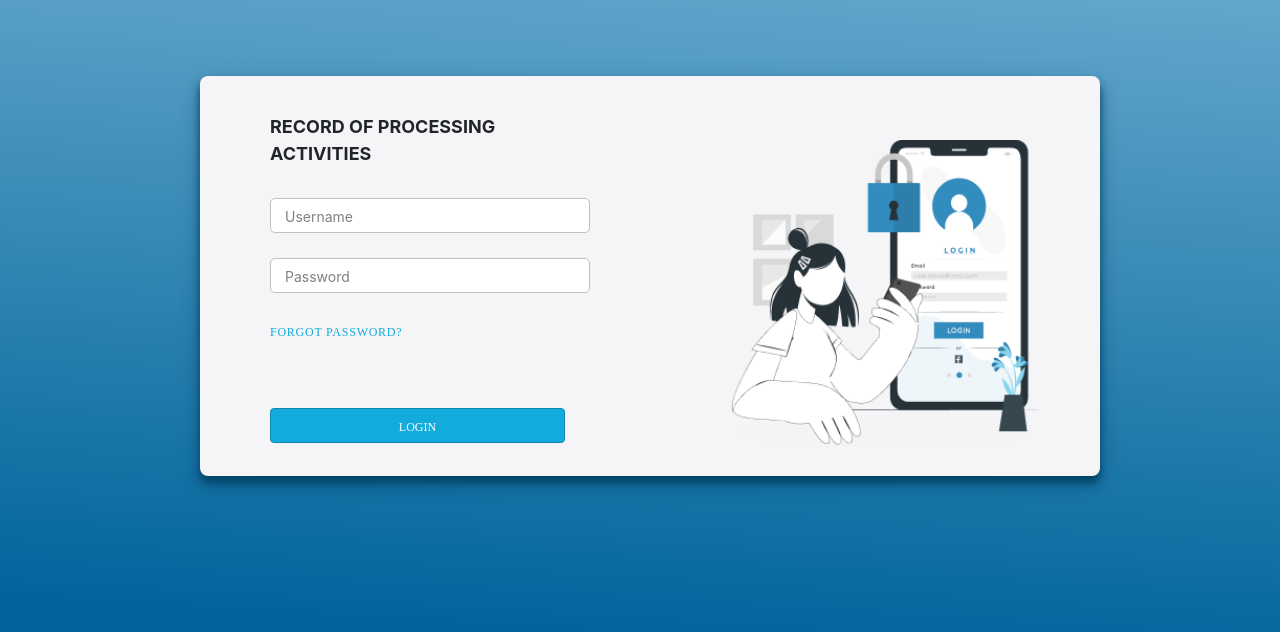
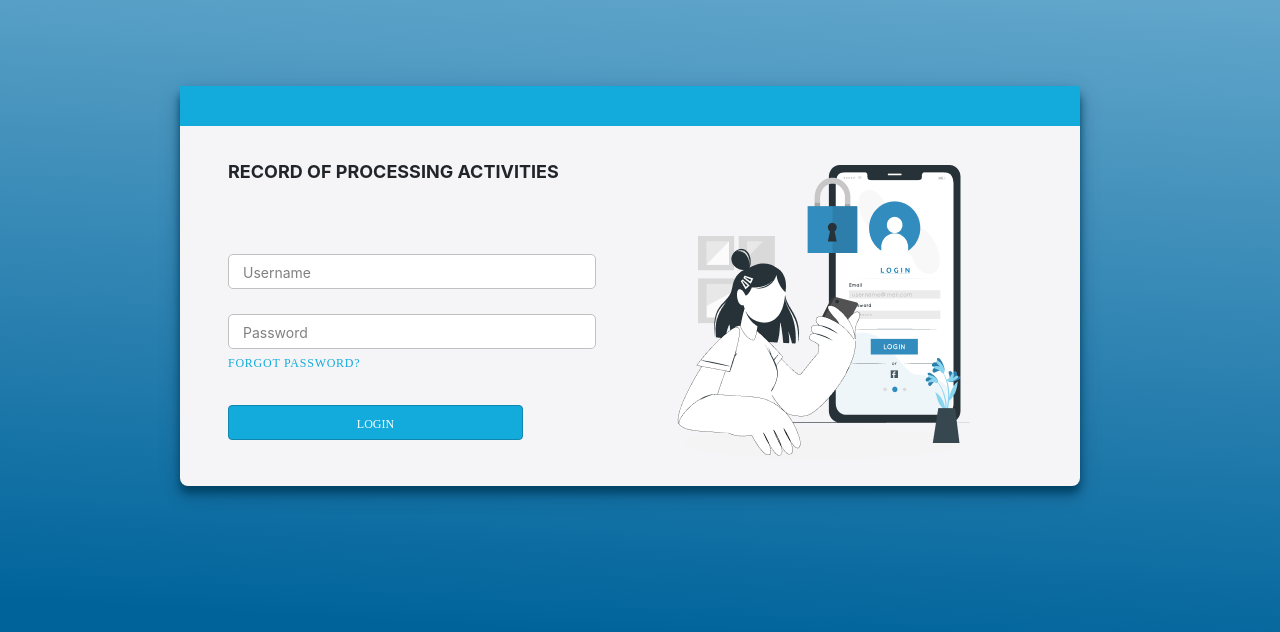
Before and after one commit to snandi51/ROPA, a Django app: page / in a window 1280 px wide. Shown: the part 84-716 px from the top of the page. Run offline with Django 4.2, Linux system fonts and the light colour scheme; some libraries are stand-ins or nearby versions.

Commit message:
Login related changes

```diff
--- /dev/null
+++ b/Assessment/static/assets/css/login.css
@@ -0,0 +1,150 @@
+*{
+    margin: 0;
+    padding: 0;
+    border-radius: 5px;
+    box-sizing: border-box;
+  }
+  .container{
+    position: absolute;
+    width: 400px;
+    padding: 2rem 1rem;
+    margin-left: 2rem;
+  }
+  .input-field, form .button{
+    margin: 25px 0;
+    position: relative;
+    height: 35px;
+    width: 100%;
+  }
+  .input-field input{
+    height: 100%;
+    width: 100%;
+    border: 1px solid silver;
+    padding-left: 15px;
+    outline: none;
+    font-size: 19px;
+    transition: .4s;
+  }
+  input:focus{
+    border: 1px solid #1DA1F2;
+  }
+  .input-field label, span.show{
+    position: absolute;
+    top: 50%;
+    transform: translateY(-50%);
+  }
+  .input-field label{
+    left: 15px;
+    pointer-events: none;
+    color: grey;
+    font-size: 14px;
+    transition: .3s;
+  }
+  span.show{
+    right: 20px;
+    color: #111;
+    font-size: 10px;
+    font-weight: bold;
+    cursor: pointer;
+    user-select: none;
+    visibility: hidden;
+    font-family: 'Open Sans', sans-serif;
+  }
+  input:valid ~ span.show{
+    visibility: visible;
+  }
+  input:focus ~ label,
+  input:valid ~ label{
+    transform: translateY(-25px);
+    background: rgba(245, 245, 248, 10);
+    font-size: 12px;
+    color: #1DA1F2;
+  }
+  form .button{
+    margin-top: 30px;
+    overflow: hidden;
+    z-index: 111;
+  }
+  .button .inner{
+    position: absolute;
+    height: 100%;
+    width: 300%;
+    left: -100%;
+    z-index: -1;
+    transition: all .4s;
+    background: -webkit-linear-gradient(right,#00dbde,#fc00ff,#00dbde,#fc00ff);
+  }
+  .button:hover .inner{
+    left: 0;
+  }
+  .button button{
+    width: 100%;
+    height: 100%;
+    border: none;
+    background: none;
+    outline: none;
+    color: white;
+    font-size: 14px;
+    cursor: pointer;
+    font-family: 'Montserrat', sans-serif;
+  }
+  .container .auth{
+    margin: 35px 0 20px 0;
+    font-size: 19px;
+    color: grey;
+  }
+  .links{
+    display: flex;
+    cursor: pointer;
+  }
+  .facebook, .google{
+    height: 40px;
+    width: 100%;
+    border: 1px solid silver;
+    border-radius: 3px;
+    margin: 0 10px;
+    transition: .4s;
+  }
+  .facebook:hover{
+    border: 1px solid #4267B2;
+  }
+  .google:hover{
+    border: 1px solid #dd4b39;
+  }
+  .facebook i, .facebook span{
+    color: #4267B2;
+  }
+  .google i, .google span{
+    color: #dd4b39;
+  }
+  .links i{
+    font-size: 23px;
+    line-height: 40px;
+    margin-left: -90px;
+  }
+  .links span{
+    position: absolute;
+    font-size: 17px;
+    font-weight: bold;
+    padding-left: 8px;
+    font-family: 'Open Sans', sans-serif;
+  }
+  .signup{
+    margin-top: 50px;
+    font-family: 'Noto Sans', sans-serif;
+  }
+  .signup a{
+    color: #3498db;
+    text-decoration: none;
+  }
+  .signup a:hover{
+    text-decoration: underline;
+  }
+
+
+  /* Testing */
+  /* .container .auth{
+    margin: 35px 0 20px 0;
+    font-size: 19px;
+    color: grey;
+  } */
--- a/Assessment/static/assets/css/style-figma.css
+++ b/Assessment/static/assets/css/style-figma.css
@@ -1107,10 +1107,10 @@
 
 .login-box{
     position: absolute;
-    width: 200px;
-    height: 280px;
-    left: 500px;
-    top: 150px;
+    width: 20rem;
+    height: 28rem;
+    left: 30rem;
+    top: 10rem;
     border-radius: 8px;
 
     background: #FFFFFF;
@@ -1560,8 +1560,8 @@
     font-weight: 500;
     font-family: 'Ubuntu';
     flex-direction: row;
-    margin-left: -320px;
-    margin-top: 90px;
+    /* margin-left: -320px; */
+    /* margin-top: 1rem; */
     justify-content: center;
     align-items: center;
     color: #FFFFFF;
@@ -1825,7 +1825,7 @@
 }
 
 .session_steps{
-    display: flex;.
+    display: flex;
     position: absolute;
     font-size: 14px;
     font-weight: 500;
@@ -1835,7 +1835,7 @@
 }
 
 .session-date{
-    display: flex;.
+    display: flex;
     position: absolute;
     font-size: 12px;
     margin-top: 25px;
@@ -1900,7 +1900,7 @@
 
 .bar2-png{
     height: 25px;
-    width: 1277px;.
+    width: 1277px;
     margin-bottom: -930px;
     margin-left: -280px
 }
@@ -2023,18 +2023,18 @@
 
 
 .body-class{
-    height: 100%;
-    width: 100%;
+    /* height: 100%;
+    width: 100%; */
     background-image: linear-gradient(3.47deg, #00649B 13.28%, #66A9CD 93.28%);
     background-repeat: no-repeat;
     background-attachment: fixed;
-    background-size: 100%;
-}
-
-.body-class-no-bg{
+    /* background-size: 100%; */
+}
+
+/* .body-class-no-bg{
     height: 100%;
     width: 100%;
-}
+} */
 
 .col-text-1 {
   color: black;
@@ -2217,9 +2217,10 @@
 }
 
 .ropa{
-    margin-left: 140px;
-    margin-top: -40px;
-    width: 308px%;
+    position: absolute;
+    margin-left: 28rem;
+    margin-top: -5rem;
+    width: 308px;
     height:308px;
 
 }
@@ -2227,7 +2228,7 @@
 .users{
     margin-left: 100px;
     margin-top: 100px;
-    width: px%;
+    width: px;
     height:px;
 }
 
--- a/Members/templates/login.html
+++ b/Members/templates/login.html
@@ -7,198 +7,62 @@
 
 <link href="static/assets/css/style-figma.css" rel="stylesheet">
 
-<link rel="stylesheet" href="https://maxcdn.bootstrapcdn.com/bootstrap/4.0.0/css/bootstrap.min.css" integrity="sha384-Gn5384xqQ1aoWXA+058RXPxPg6fy4IWvTNh0E263XmFcJlSAwiGgFAW/dAiS6JXm" crossorigin="anonymous">
+<link rel="stylesheet" href="https://maxcdn.bootstrapcdn.com/bootstrap/4.0.0/css/bootstrap.min.css"
+  integrity="sha384-Gn5384xqQ1aoWXA+058RXPxPg6fy4IWvTNh0E263XmFcJlSAwiGgFAW/dAiS6JXm" crossorigin="anonymous">
 
-<script src="https://code.jquery.com/jquery-3.2.1.slim.min.js" integrity="sha384-KJ3o2DKtIkvYIK3UENzmM7KCkRr/rE9/Qpg6aAZGJwFDMVNA/GpGFF93hXpG5KkN" crossorigin="anonymous"></script>
-<script src="https://cdnjs.cloudflare.com/ajax/libs/popper.js/1.12.9/umd/popper.min.js" integrity="sha384-ApNbgh9B+Y1QKtv3Rn7W3mgPxhU9K/ScQsAP7hUibX39j7fakFPskvXusvfa0b4Q" crossorigin="anonymous"></script>
-<script src="https://maxcdn.bootstrapcdn.com/bootstrap/4.0.0/js/bootstrap.min.js" integrity="sha384-JZR6Spejh4U02d8jOt6vLEHfe/JQGiRRSQQxSfFWpi1MquVdAyjUar5+76PVCmYl" crossorigin="anonymous"></script>
+<link href="static/assets/css/login.css" rel="stylesheet">
 
-<style>
-    @import url('https://fonts.googleapis.com/css?family=Montserrat:600|Noto+Sans|Open+Sans:400,700&display=swap');
-    *{
-      margin: 0;
-      padding: 0;
-      border-radius: 5px;
-      box-sizing: border-box;
-    }
-    .container{
-      position: relative;
-      width: 400px;
-      padding: 60px 40px;
-    }
-    .input-field, form .button{
-      margin: 25px 0;
-      position: relative;
-      height: 35px;
-      width: 100%;
-    }
-    .input-field input{
-      height: 100%;
-      width: 100%;
-      border: 1px solid silver;
-      padding-left: 15px;
-      outline: none;
-      font-size: 19px;
-      transition: .4s;
-    }
-    input:focus{
-      border: 1px solid #1DA1F2;
-    }
-    .input-field label, span.show{
-      position: absolute;
-      top: 50%;
-      transform: translateY(-50%);
-    }
-    .input-field label{
-      left: 15px;
-      pointer-events: none;
-      color: grey;
-      font-size: 14px;
-      transition: .3s;
-    }
-    span.show{
-      right: 20px;
-      color: #111;
-      font-size: 10px;
-      font-weight: bold;
-      cursor: pointer;
-      user-select: none;
-      visibility: hidden;
-      font-family: 'Open Sans', sans-serif;
-    }
-    input:valid ~ span.show{
-      visibility: visible;
-    }
-    input:focus ~ label,
-    input:valid ~ label{
-      transform: translateY(-25px);
-      background: rgba(245, 245, 248, 10);
-      font-size: 12px;
-      color: #1DA1F2;
-    }
-    form .button{
-      margin-top: 30px;
-      overflow: hidden;
-      z-index: 111;
-    }
-    .button .inner{
-      position: absolute;
-      height: 100%;
-      width: 300%;
-      left: -100%;
-      z-index: -1;
-      transition: all .4s;
-      background: -webkit-linear-gradient(right,#00dbde,#fc00ff,#00dbde,#fc00ff);
-    }
-    .button:hover .inner{
-      left: 0;
-    }
-    .button button{
-      width: 100%;
-      height: 100%;
-      border: none;
-      background: none;
-      outline: none;
-      color: white;
-      font-size: 14px;
-      cursor: pointer;
-      font-family: 'Montserrat', sans-serif;
-    }
-    .container .auth{
-      margin: 35px 0 20px 0;
-      font-size: 19px;
-      color: grey;
-    }
-    .links{
-      display: flex;
-      cursor: pointer;
-    }
-    .facebook, .google{
-      height: 40px;
-      width: 100%;
-      border: 1px solid silver;
-      border-radius: 3px;
-      margin: 0 10px;
-      transition: .4s;
-    }
-    .facebook:hover{
-      border: 1px solid #4267B2;
-    }
-    .google:hover{
-      border: 1px solid #dd4b39;
-    }
-    .facebook i, .facebook span{
-      color: #4267B2;
-    }
-    .google i, .google span{
-      color: #dd4b39;
-    }
-    .links i{
-      font-size: 23px;
-      line-height: 40px;
-      margin-left: -90px;
-    }
-    .links span{
-      position: absolute;
-      font-size: 17px;
-      font-weight: bold;
-      padding-left: 8px;
-      font-family: 'Open Sans', sans-serif;
-    }
-    .signup{
-      margin-top: 50px;
-      font-family: 'Noto Sans', sans-serif;
-    }
-    .signup a{
-      color: #3498db;
-      text-decoration: none;
-    }
-    .signup a:hover{
-      text-decoration: underline;
-    }
-</style>
-
-<body class="body-class" style="overflow-y: hidden;">
+<body
+  style="background-image: linear-gradient(3.47deg, #00649B 13.28%, #66A9CD 93.28%); background-repeat: no-repeat; background-attachment: fixed;">
   <!-- The dots/circles -->
   <div class="login-box" style="margin-top: 10px;">
-    <div class="container" style=" margin-right: 150px;">
+    <div style="height: 2.5rem; background: #12ABDB; border-radius: 0px;"></div>
+
+    <div class="container">
+      <p style="font-size:18px;"><b>RECORD OF PROCESSING ACTIVITIES</b></p>
       <p class="dpia-title" style="color: black;"></p>
-        <img class="ropa" src="static/assets/img/Ropa-Login.png" >
+      <div class="ropa">
+        <img src="static/assets/img/Ropa-Login.png">
+      </div>
       {% if text %}
-            <div style="height: 20px; position: absolute; margin-top: -310px; margin-left: -320px; width:300px;">
+      <div style="height: 20px; width:300px;">
         <p style="font-size: 14px; color: red; ">Invalid Username or Password!</p>
       </div>
       {% endif %}
       <form method="POST">
         {% csrf_token %}
-            <div class="input-field" style="margin-left:-320px; margin-top:-250px;">
+        <div class="input-field" >
           <input type="text" name="username" style="font-size: 14px;" required>
-                <p style="margin-top:-120px;font-size:18px;"><b>RECORD OF PROCESSING ACTIVITIES</b></p>
+
           <label>Username</label>
         </div>
         <!--             <label style="margin-left:-300px;">Password</label>-->
-            <div class="input-field" style="margin-left:-320px;">
+        <div class="input-field">
           <input class="pswrd" type="password" name="password" style="font-size: 14px;" required>
           <span class="show">SHOW</span>
           <label>Password</label>
-
+          <span style="font-family: 'Ubuntu';font-style: normal;font-weight: 500;font-size: 12px;line-height: 16px;/* or 114% */letter-spacing: 0.75px;text-transform: capitalize;color: #12ABDB;">FORGOT
+            PASSWORD?</span>
+          <div style="margin-top: 2rem;">
+            <a href="{% url 'login' %}"><button class="login-button111" type="submit">LOGIN</button></a>
+          </div>
         </div>
 
 
-               <a href="{% url 'login' %}" style="margin-left:100px;"><button class="login-button111" type="submit">LOGIN</button></a>
 
-             </label> <span  style=" margin-left:-420px; font-family: 'Ubuntu';font-style: normal;font-weight: 500;font-size: 12px;line-height: 16px;/* or 114% */letter-spacing: 0.75px;text-transform: capitalize;color: #12ABDB; margin-top:-200px;" >FORGOT PASSWORD?</span><br>
+
+
 
         <script>
           var input = document.querySelector('.pswrd');
           var show = document.querySelector('.show');
           show.addEventListener('click', active);
-                 function active(){
-                   if(input.type === "password"){
+          function active() {
+            if (input.type === "password") {
               input.type = "text";
               show.style.color = "#1DA1F2";
               show.textContent = "HIDE";
-                   }else{
+            } else {
               input.type = "password";
               show.textContent = "SHOW";
               show.style.color = "#111";
@@ -207,7 +71,7 @@
         </script>
       </form>
     </div>
-</div >
+  </div>
   {% endblock %}
 </body>
 
```
Lines whose indentation alone changed are shown as unchanged.
